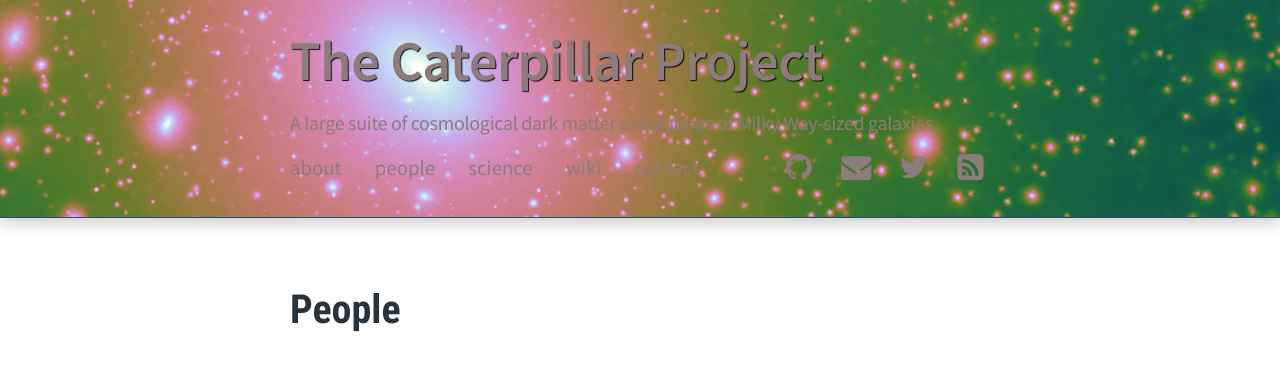
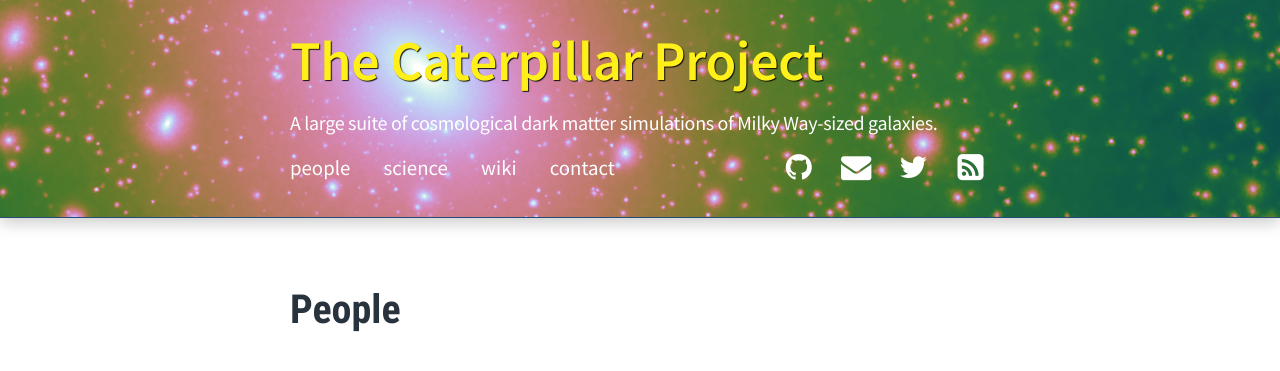
Before and after one commit to caterpillarproject/oldwebsite, a Jekyll site: the page built from people/index.md, in a window 1280 px wide. Shown: the top 371 px of the page. Built offline with Jekyll 4.4.1, drawn with Linux system fonts in a browser that asks for light colours; nearby versions of some CDN libraries; Markdown is read by kramdown in place of the engine named in the settings.

Commit message:
updated everything

```diff
--- a/_includes/masthead.html
+++ b/_includes/masthead.html
@@ -9,8 +9,7 @@
         <h4 class="mydescription">{{ site.description }}</h4>
       </a>
     </div>
-    <ul class="main-menu"><a href="/"><a href="/about"><li>About</li></a>
-        <a href="/people"><li>People</li></a>
+    <ul class="main-menu"><a href="/"><a href="/people"><li>People</li></a>
         <a href="/science"><li>Science</li></a>
         <a href="https://github.com/caterpillarproject/wiki/wiki" target="_blank"><li>Wiki</li></a>
         <a href="/contact"><li>Contact</li></a>
--- a/css/main.css
+++ b/css/main.css
@@ -65,7 +65,7 @@ sup {
         color: #3b7fc4;
         font-family: "Source Sans Pro", "Open Sans", "Helvetica Neue", "Arial"; }
         .post-list-table .row .cell.menuarticle a:hover {
-          color: #8e7b7b; }
+          color: #fff01a; }
 
 /*****************************************************************************/
 /*
@@ -101,7 +101,7 @@ sup {
       font-family: "Source Sans Pro", "Open Sans", "Helvetica Neue", "Arial";
       font-weight: 600;
       letter-spacing: -0.3px;
-      color: #8e7b7b;
+      color: #fff01a;
       text-shadow: 1px 1px 1px rgba(0, 0, 0, 0.9); }
     .masthead .rootlink .mydescription {
       display: inline-block;
@@ -110,9 +110,9 @@ sup {
       font-family: "Source Sans Pro", "Open Sans", "Helvetica Neue", "Arial";
       font-weight: 100;
       letter-spacing: -0.3px;
-      color: #8e7b7b; }
+      color: white; }
     .masthead .rootlink:hover .myname {
-      color: #a69696; }
+      color: #fffab3; }
   .masthead .subtitle {
     font-size: 22.4px;
     margin: 0;
@@ -133,7 +133,7 @@ sup {
         margin-right: 0; }
       .masthead .socialmedia li a {
         text-decoration: none;
-        color: #8e7b7b;
+        color: white;
         display: inline-block;
         margin-left: auto;
         margin-right: auto; }
@@ -141,13 +141,13 @@ sup {
           color: #333;
           border: none; }
         .masthead .socialmedia li a.fa-github:hover {
-          color: #8e7b7b; }
+          color: #1aff4f; }
         .masthead .socialmedia li a.fa-envelope:hover {
-          color: #8e7b7b; }
+          color: #ff1a1a; }
         .masthead .socialmedia li a.fa-twitter:hover {
-          color: #8e7b7b; }
+          color: #c936bd; }
         .masthead .socialmedia li a.fa-facebook-square:hover {
-          color: #8e7b7b; }
+          color: #0d00ff; }
         .masthead .socialmedia li a.fa-rss-square:hover {
           color: #ff0f0f; }
   .masthead .main-menu {
@@ -159,9 +159,9 @@ sup {
     line-height: 200%;
     text-align: left; }
     .masthead .main-menu li:hover {
+      color: #fff01a; }
+    .masthead .main-menu a {
       color: white; }
-    .masthead .main-menu a {
-      color: #8e7b7b; }
       .masthead .main-menu a li {
         padding: 0;
         margin-right: 30px;
```
Also changed, not shown: publications/griffen2015/index.md (added, +6 -0 lines), publications/index.md (deleted, +0 -17 lines), 1 other file.
